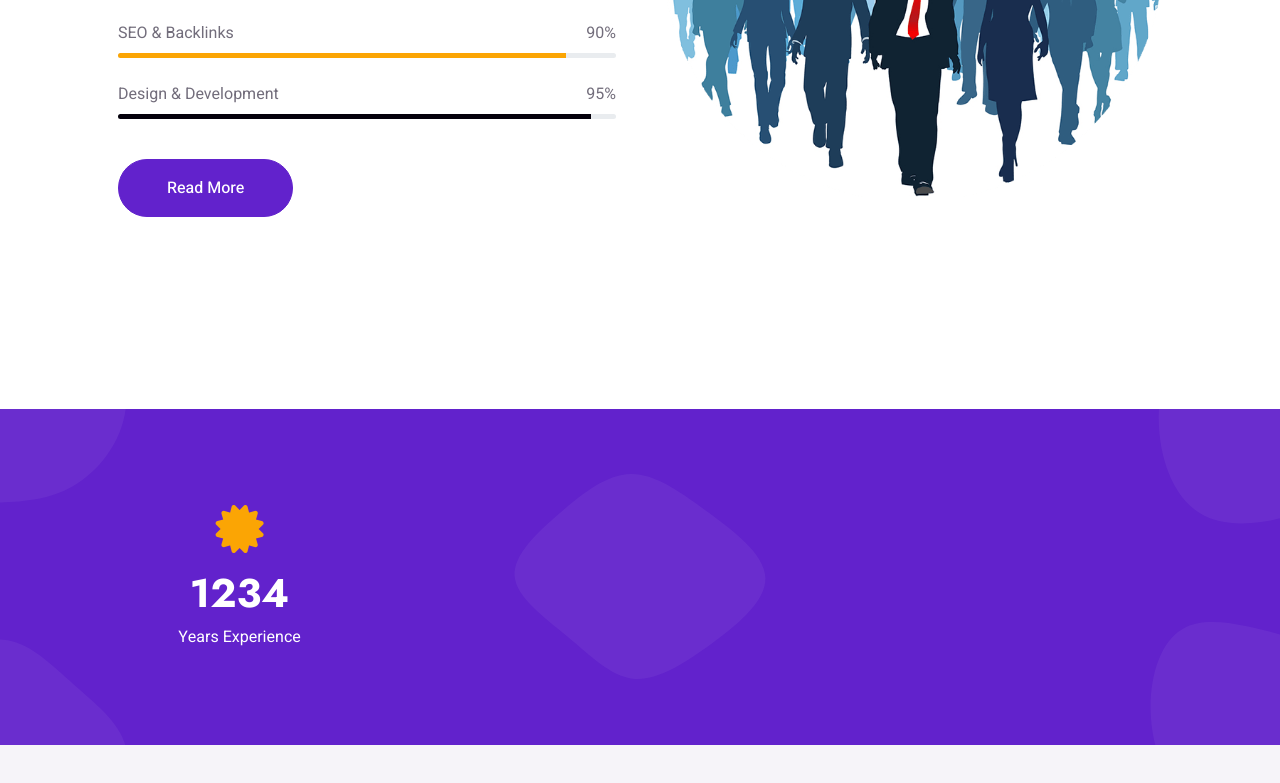
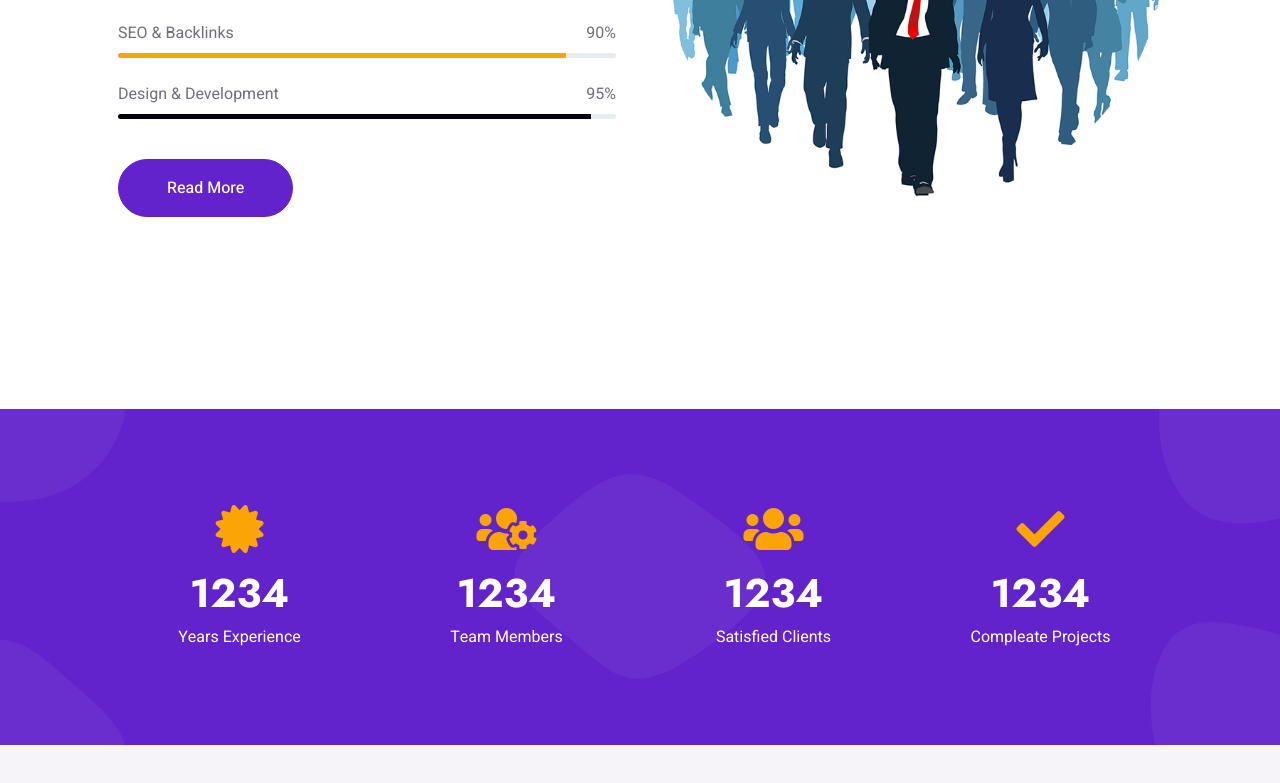
Before and after one commit to nzml906/html_, a website with bundled scripts: page index.html in a window 1280 px wide. Shown: the part 1865-2648 px from the top of the page. Built offline with nearby package versions, Linux system fonts and the light colour scheme.

Commit message:
Facts teams, clients, projects counter with upward direction

```diff
--- a/index.html
+++ b/index.html
@@ -246,6 +246,30 @@
               <h1 class="text-white mb-2" data-toggle="counter-up">1234</h1>
               <p class="text-white mb-0">Years Experience</p>
             </div>
+            <div
+              class="col-md-6 col-lg-3 text-center wow fadeIn"
+              data-wow-delay="0.3s"
+            >
+              <i class="fa fa-users-cog fa-3x text-secondary mb-3"></i>
+              <h1 class="text-white mb-2" data-toggle="counter-up">1234</h1>
+              <p class="text-white mb-0">Team Members</p>
+            </div>
+            <div
+              class="col-md-6 col-lg-3 text-center wow fadeIn"
+              data-wow-delay="0.5s"
+            >
+              <i class="fa fa-users fa-3x text-secondary mb-3"></i>
+              <h1 class="text-white mb-2" data-toggle="counter-up">1234</h1>
+              <p class="text-white mb-0">Satisfied Clients</p>
+            </div>
+            <div
+              class="col-md-6 col-lg-3 text-center wow fadeIn"
+              data-wow-delay="0.7s"
+            >
+              <i class="fa fa-check fa-3x text-secondary mb-3"></i>
+              <h1 class="text-white mb-2" data-toggle="counter-up">1234</h1>
+              <p class="text-white mb-0">Compleate Projects</p>
+            </div>
           </div>
         </div>
       </div>
```
